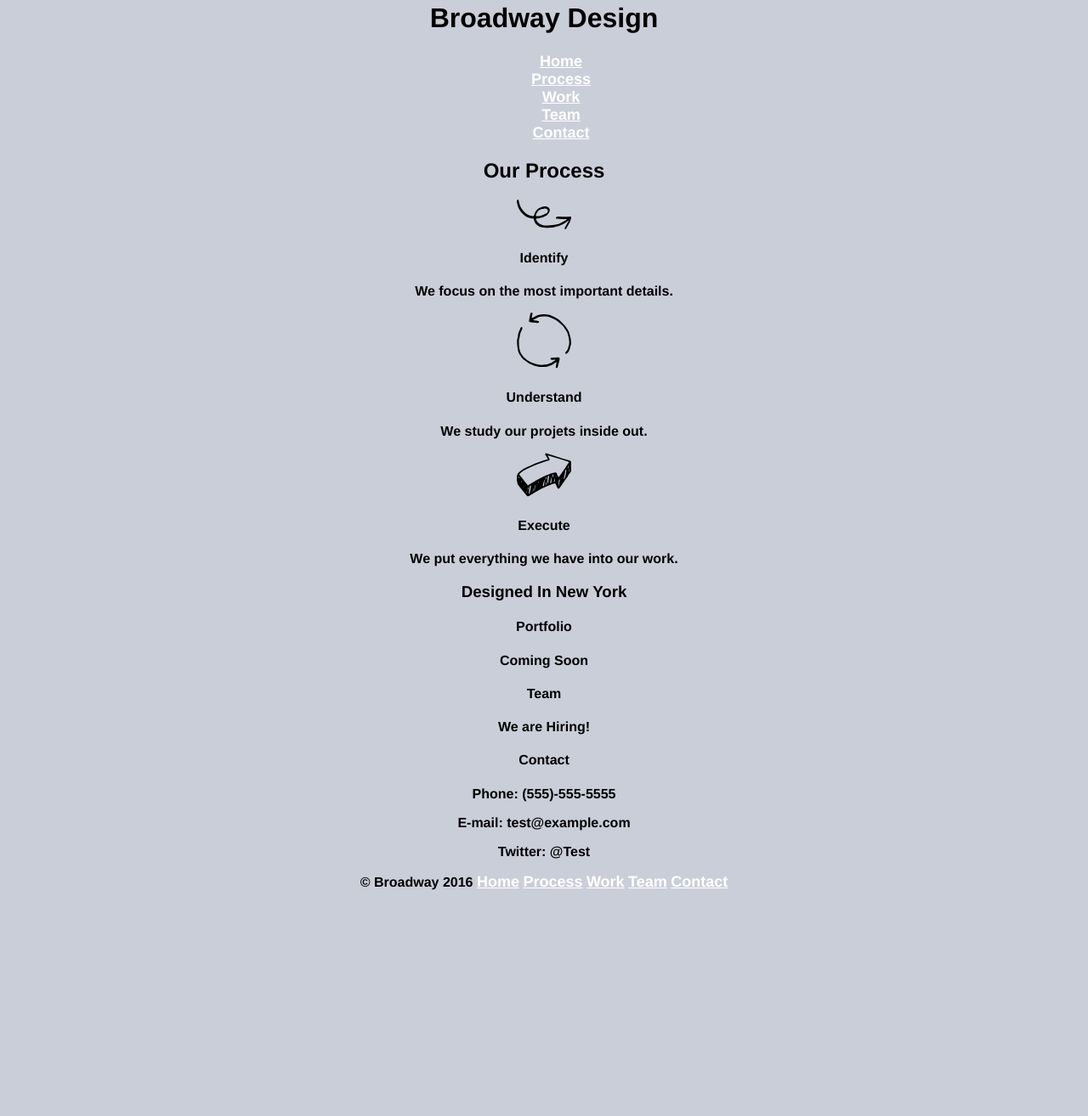
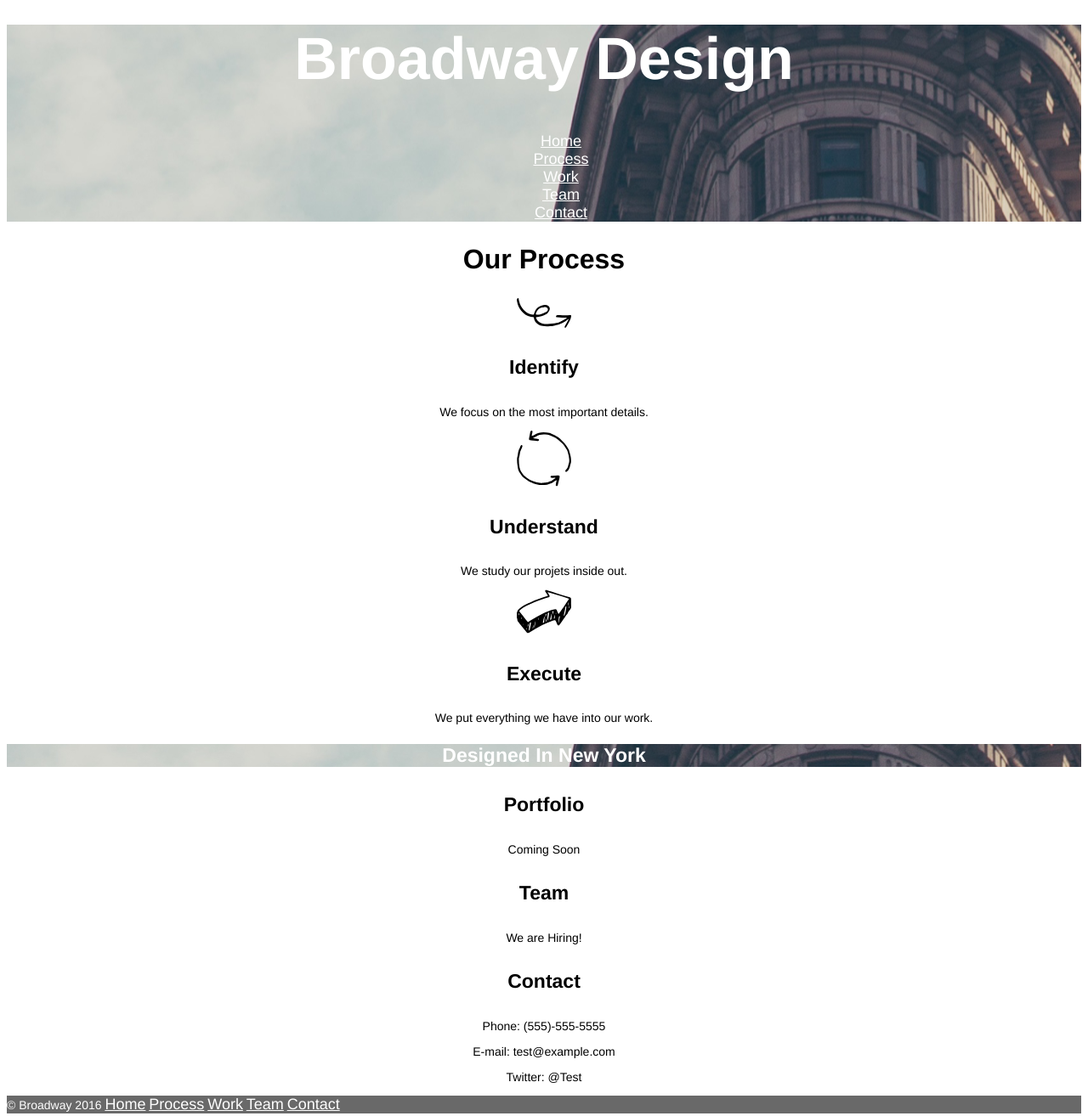
Before and after one commit to Modelsson/broadway, a plain HTML site: page index.html in a window 1280 px wide. Shown: the part 18-1332 px from the top of the page at 85% size. Before the commit the page ends 1083 px from the top, so only its background shows below. Drawn offline with Linux system fonts and the light colour scheme.

Commit message:
nav section not centered

```diff
--- a/index.html
+++ b/index.html
@@ -10,7 +10,7 @@
   </head>
 
   <body>
-    <header>
+    <header id="home">
       <h1>Broadway Design</h1>
       <nav>
         <ul style="list-style-type:none">
@@ -50,7 +50,7 @@
       </section>
     </article>
     <footer>
-      <p><span id="copyright">&#xa9; Broadway 2016</span> <a href="#home">Home</a> <a href="#process">Process</a> <a href="#portfolio">Work</a> <a href="#team">Team</a> <a href="#contact">Contact</a>
+      <p>&#xa9; Broadway 2016 <a href="#home">Home</a> <a href="#process">Process</a> <a href="#portfolio">Work</a> <a href="#team">Team</a> <a href="#contact">Contact</a>
       </p>
     </footer>
 
--- a/resources/css/styles.css
+++ b/resources/css/styles.css
@@ -1,15 +1,55 @@
 body {
   font-family: Helvetica;
   text-align: center;
-  font-weight: bold;
-  background-color: rgb(202, 206, 217);
 }
 
 header {
-  background-image: url("./resources/images/the-flatiron-building.png");
+  background-image: url("/resources/images/the-flatiron-building.png");
+  background-repeat: no-repeat;
+  background-position: center;
+}
+
+h1 {
+  color: white;
+  font-size: 70px;
+  font-weight: bold;
+}
+
+li {
+  text-align: center;
 }
 
 a {
   color: white;
   font-size: 18px;
 }
+
+#process {
+  font-size: 32px;
+  font-weight: bold;
+}
+
+h4 {
+  font-size: 23px;
+}
+
+p {
+  font-size: 14px;
+}
+
+h3 {
+  font-size: 23px;
+  color: white;
+  font-weight: bold;
+}
+
+#copyright {
+  font-size: 11px;
+  color: white;
+}
+
+footer {
+  background-color: dimgray;
+  text-align: left;
+  color: white;
+}
```
